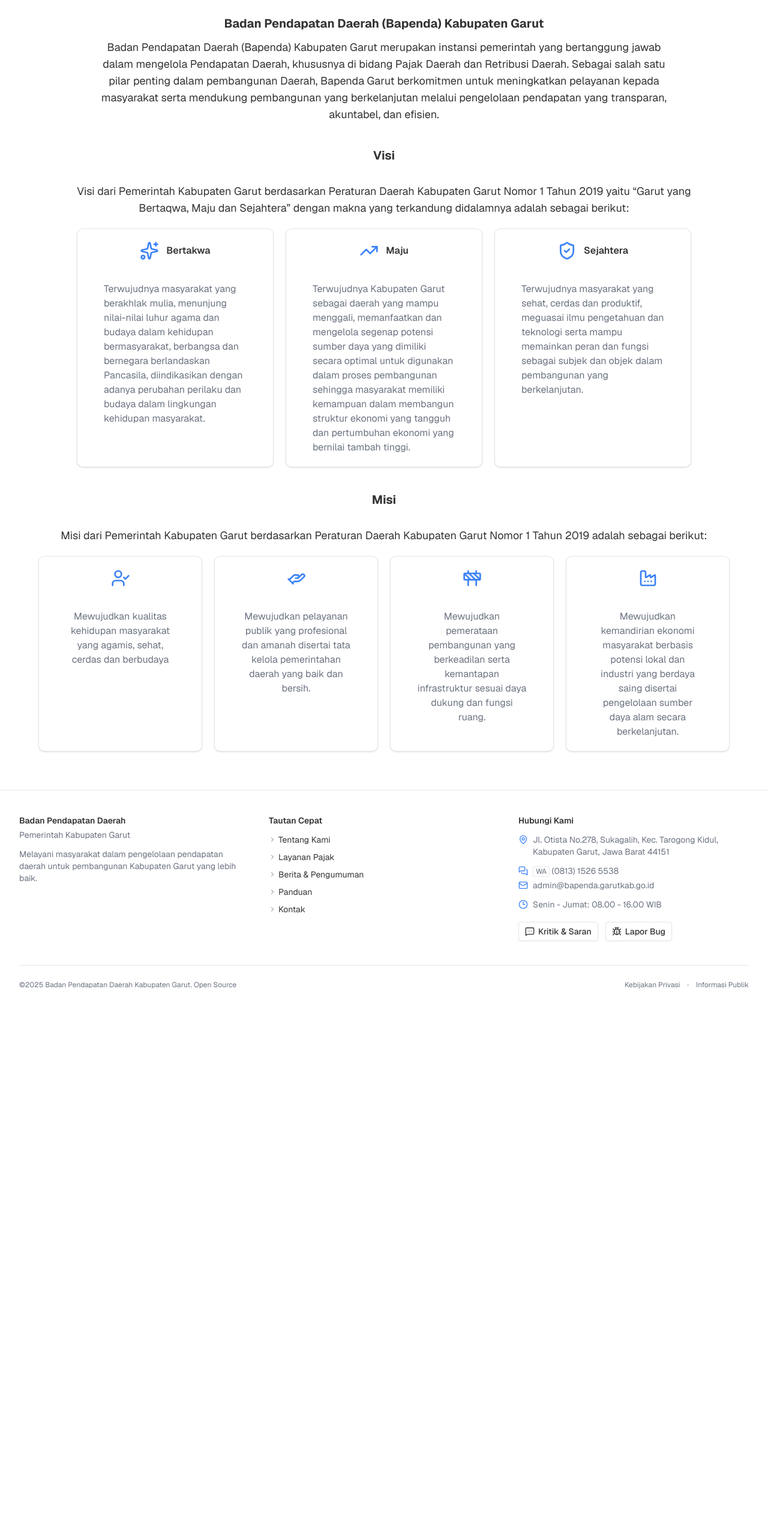
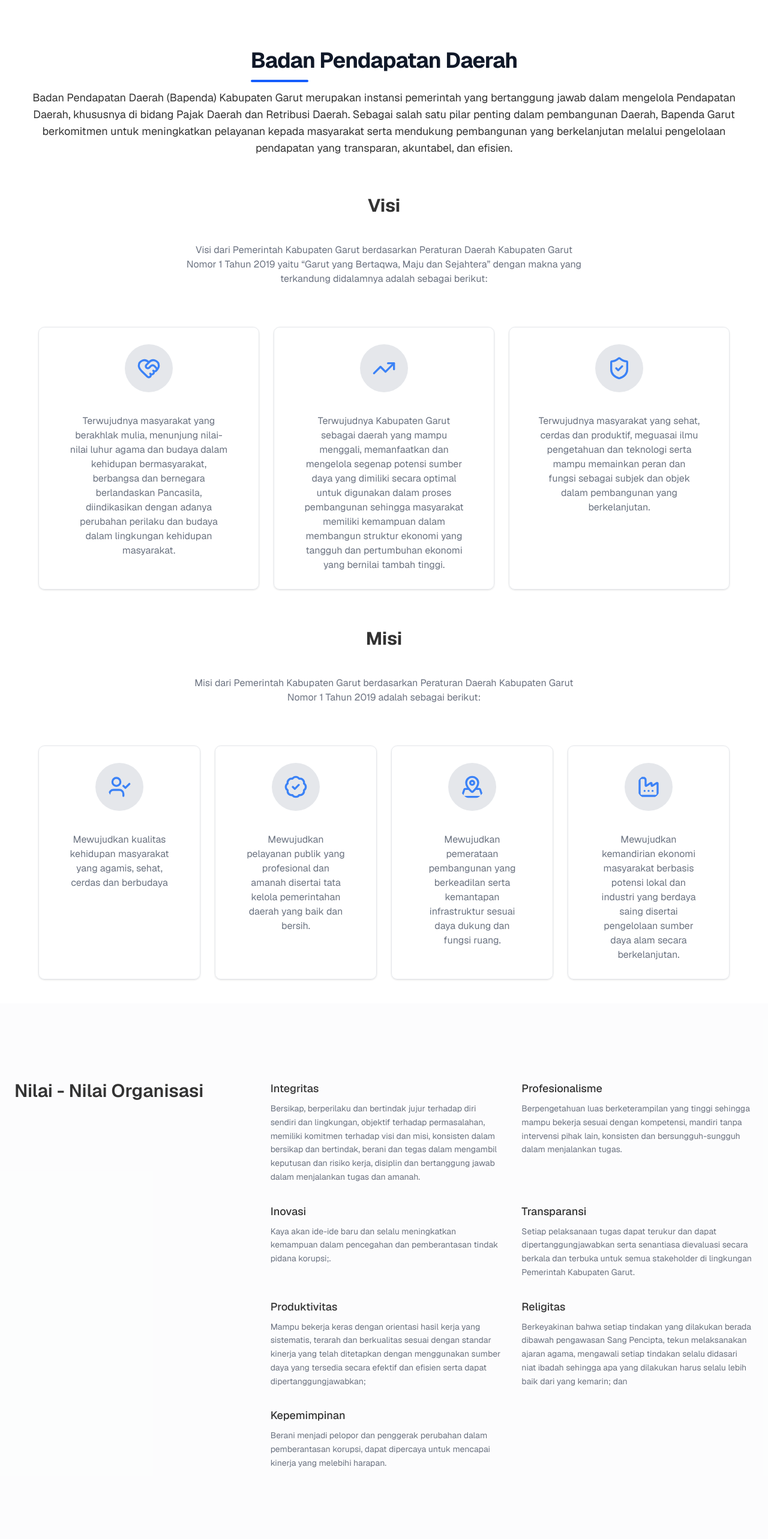
Before and after one commit to rafadlis/bapenda.garutkab.go.id, a Next.js app: page /profil in a window 1280 px wide. Shown: the part 80-2646 px from the top of the page at 60% size. Before the commit the page ends 1770 px from the top, so only its background shows below. Built offline with nearby package versions, Linux system fonts and the light colour scheme.

Commit message:
feat:fixing Visi Misi and Nilai Layout

```diff
--- /dev/null
+++ b/app/content/nilai-organisasi.json
@@ -0,0 +1,35 @@
+{
+    "Nilai": {
+        "title": "Nilai - Nilai Organisasi",
+        "nilai-nilai": [
+            {
+                "nilai": "Integritas",
+                "description": "Bersikap, berperilaku dan bertindak jujur terhadap diri sendiri dan lingkungan, objektif terhadap permasalahan, memiliki komitmen terhadap visi dan misi, konsisten dalam bersikap dan bertindak, berani dan tegas dalam mengambil keputusan dan risiko kerja, disiplin dan bertanggung jawab dalam menjalankan tugas dan amanah."
+            },
+            {
+                "nilai": "Profesionalisme",
+                "description": "Berpengetahuan luas berketerampilan yang tinggi sehingga mampu bekerja sesuai dengan kompetensi, mandiri tanpa intervensi pihak lain, konsisten dan bersungguh-sungguh dalam menjalankan tugas."
+            },
+            {
+                "nilai": "Inovasi",
+                "description": "Kaya akan ide-ide baru dan selalu meningkatkan kemampuan dalam pencegahan dan pemberantasan tindak pidana korupsi;."
+            },
+            {
+                "nilai": "Transparansi",
+                "description": "Setiap pelaksanaan tugas dapat terukur dan dapat dipertanggungjawabkan serta senantiasa dievaluasi secara berkala dan terbuka untuk semua stakeholder di lingkungan Pemerintah Kabupaten Garut."
+            },
+            {
+                "nilai": "Produktivitas",
+                "description": "Mampu bekerja keras dengan orientasi hasil kerja yang sistematis, terarah dan berkualitas sesuai dengan standar kinerja yang telah ditetapkan dengan menggunakan sumber daya yang tersedia secara efektif dan efisien serta dapat dipertanggungjawabkan;"
+            },
+            {
+                "nilai": "Religitas",
+                "description": "Berkeyakinan bahwa setiap tindakan yang dilakukan berada dibawah pengawasan Sang Pencipta, tekun melaksanakan ajaran agama, mengawali setiap tindakan selalu didasari niat ibadah sehingga apa yang dilakukan harus selalu lebih baik dari yang kemarin; dan"
+            },
+            {
+                "nilai": "Kepemimpinan",
+                "description": "Berani menjadi pelopor dan penggerak perubahan dalam pemberantasan korupsi, dapat dipercaya untuk mencapai kinerja yang melebihi harapan."
+            }
+        ]
+    }
+}
--- a/app/profil/page.tsx
+++ b/app/profil/page.tsx
@@ -1,4 +1,5 @@
 import data from "@/app/content/about.json";
+import NilaiData from "@/app/content/nilai-organisasi.json";
 import { Card, CardContent, CardTitle } from "@/components/ui/card";
 import { icons } from "@/lib/icons";
 
@@ -6,36 +7,40 @@ export default function profil() {
     return (
         <>
             <main className="min-h-screen flex flex-col gap-10">
-                <section className="max-w-5xl mx-auto px-6 mt-10 text-center">
-                    <h1 className="font-bold text-xl">
-                        {data.opening.heading}
-                    </h1>
+                <section className="flex flex-col items-center max-w-7xl mx-auto px-6 text-center">
+                    <div className="mt-24">
+                        <h1 className="text-3xl md:text-4xl font-bold tracking-tight text-gray-900">
+                            Badan Pendapatan Daerah
+                        </h1>
+                        <div className="w-24 h-1 bg-blue-600 mt-3 rounded-full"></div>
+                    </div>
                     <p className="mt-3 text-lg">{data.opening.content}</p>
                 </section>
 
                 {/* Visi Section */}
-                <section className="flex flex-col max-w-5xl mx-auto items-center gap-5">
-                    <h1 className="font-bold text-xl">{data.Visi.heading}</h1>
-                    <p className=" text-center mt-3 text-lg">
+                <section className="relative container flex flex-col max-w-6xl mx-auto items-center text-center gap-5">
+                    <h2 className="my-4 font-bold text-3xl md:my-6">
+                        {data.Visi.heading}
+                    </h2>
+                    <p className="max-w-2xl text-muted-foreground">
                         {data.Visi.content}
                     </p>
-
-                    <div className="grid grid-cols-1 sm:grid-cols-2 lg:grid-cols-3 gap-5">
+                    <div className="container mt-12 gap-6  grid grid-cols-1 md:grid-cols-3 gap-5">
                         {data.Visi.list.map((item) => {
-                            const Icon = icons[item.icon as keyof typeof icons];
+                            const Icon =
+                                icons[item.icons as keyof typeof icons];
                             return (
                                 <Card
                                     key={item.id}
-                                    className="p-5 h-full flex flex-col"
+                                    className="p-5 h-full relative flex flex-col items-center rounded-xl  bg-background/70 px-6 py-7 backdrop-blur-sm"
                                 >
-                                    <div className="flex items-center justify-center gap-3 mb-3">
+                                    <div className="mb-3 flex aspect-square rounded-full w-16 bg-gray-200 items-center justify-center md:w-20 ">
                                         {Icon && (
-                                            <Icon className="w-8 h-8 text-primary" />
+                                            <Icon className="h-10 w-10 text-primary" />
                                         )}
-                                        <CardTitle>{item.title}</CardTitle>
                                     </div>
 
-                                    <CardContent className="text-md text-muted-foreground flex-grow">
+                                    <CardContent className=" mb-auto text-md text-center text-muted-foreground">
                                         {item.description}
                                     </CardContent>
                                 </Card>
@@ -44,27 +49,29 @@ export default function profil() {
                     </div>
                 </section>
                 {/* Misi Section */}
-                <section className="flex flex-col max-w-6xl mx-auto items-center gap-5">
-                    <h1 className="font-bold text-xl">{data.Misi.heading}</h1>
-                    <p className=" text-center mt-3 text-lg">
+                <section className="relative container flex flex-col max-w-6xl mx-auto items-center text-center gap-5">
+                    <h2 className="my-4 font-bold text-3xl md:my-6">
+                        {data.Misi.heading}
+                    </h2>
+                    <p className="max-w-2xl text-muted-foreground">
                         {data.Misi.content}
                     </p>
-                    <div className="grid grid-cols-1 sm:grid-cols-2 lg:grid-cols-4 gap-5">
+                    <div className="container mt-12 gap-6  grid grid-cols-1 sm:grid-cols-2 lg:grid-cols-4 gap-5">
                         {data.Misi.list.map((item) => {
                             const Icon =
                                 icons[item.icons as keyof typeof icons];
                             return (
                                 <Card
                                     key={item.id}
-                                    className="p-5 h-full flex flex-col"
+                                    className="p-5 h-full relative flex flex-col items-center rounded-xl  bg-background/70 px-6 py-7 backdrop-blur-sm"
                                 >
-                                    <div className="flex items-center justify-center gap-3 mb-3">
+                                    <div className="mb-3 flex aspect-square rounded-full w-16 bg-gray-200 items-center justify-center md:w-20 ">
                                         {Icon && (
-                                            <Icon className="w-8 h-8 text-primary" />
+                                            <Icon className="h-10 w-10 text-primary rounded-full" />
                                         )}
                                     </div>
 
-                                    <CardContent className="text-md text-center text-muted-foreground flex-grow">
+                                    <CardContent className=" mb-auto text-md text-center text-muted-foreground">
                                         {item.description}
                                     </CardContent>
                                 </Card>
@@ -72,6 +79,32 @@ export default function profil() {
                         })}
                     </div>
                 </section>
+
+                {/* Nilai Organisasi Section */}
+                <section className="py-32 bg-muted/50">
+                    <div className="max-w-7xl mx-auto px-6 grid gap-12 md:grid-cols-3">
+                        {/* Kolom 1 — Judul saja */}
+                        <h2 className="text-3xl font-semibold">
+                            {NilaiData.Nilai.title}
+                        </h2>
+
+                        {/* Kolom 2–3 — Konten */}
+                        <div className="md:col-span-2 grid gap-8 sm:grid-cols-2">
+                            {NilaiData.Nilai["nilai-nilai"].map(
+                                (item, index) => (
+                                    <div key={index} className="space-y-2">
+                                        <h3 className="text-lg font-medium">
+                                            {item.nilai}
+                                        </h3>
+                                        <p className="text-sm text-muted-foreground leading-relaxed">
+                                            {item.description}
+                                        </p>
+                                    </div>
+                                )
+                            )}
+                        </div>
+                    </div>
+                </section>
             </main>
         </>
     );
--- a/app/profil/tugas-fungsi/page.tsx
+++ b/app/profil/tugas-fungsi/page.tsx
@@ -15,7 +15,7 @@ export default function TugasFungsi() {
 
     return (
         <>
-            <main className="min-h-screen flex flex-col items-center max-w-7xl mx-auto gap-6 mt-20 px-6">
+            <main className="min-h-screen flex flex-col items-center max-w-7xl mx-auto gap-6 px-6">
                 <div className="mt-24">
                     <h1 className="text-3xl md:text-4xl font-bold tracking-tight text-gray-900">
                         Tugas dan Fungsi
```
Also changed, not shown: app/content/about.json (+6 -6 lines), lib/icons.ts (+5 -5 lines).
